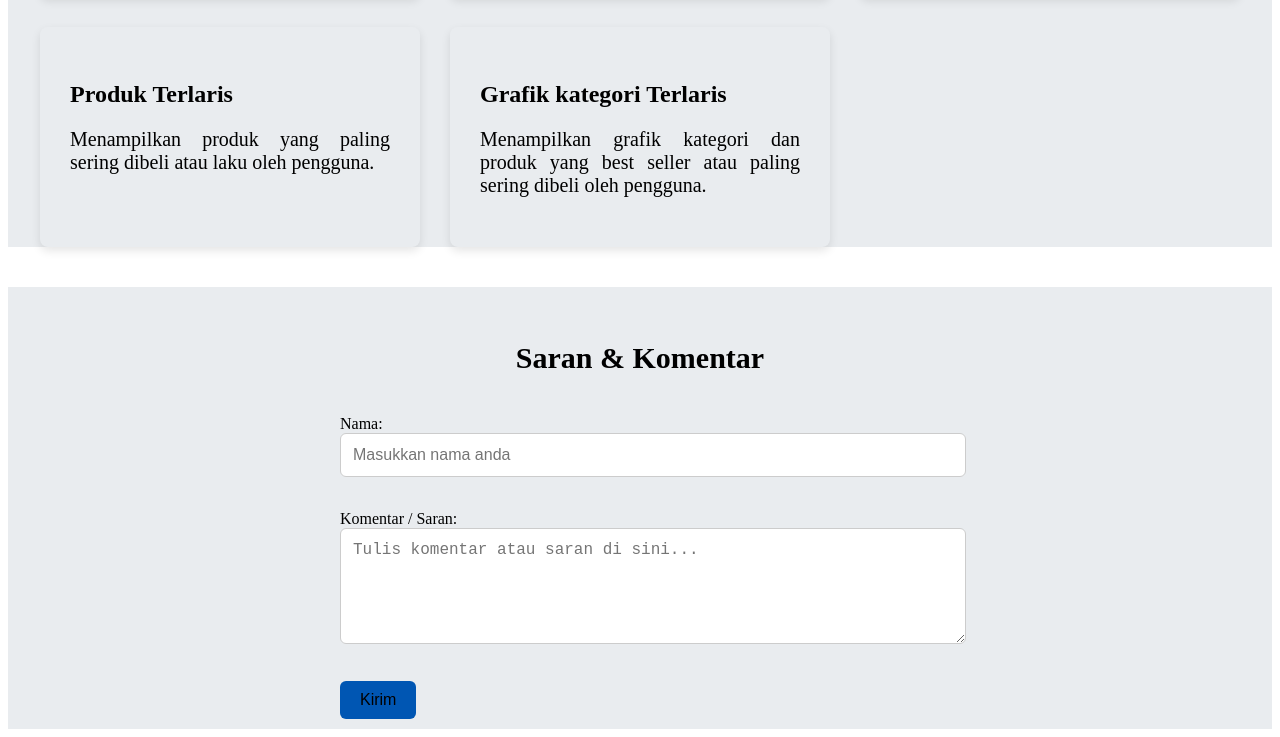
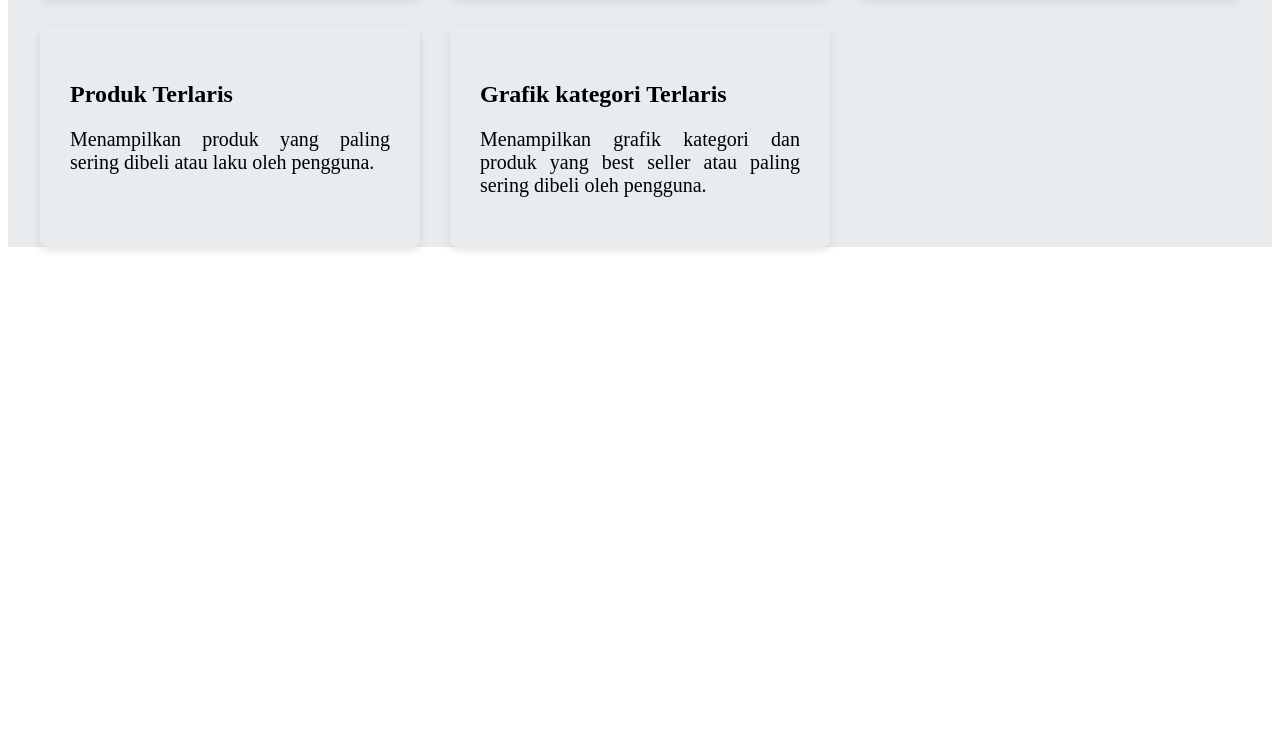
Before and after one commit to mukhlisin24/Biodatadiri, a plain HTML site: page index.html in a window 1280 px wide. Shown: the part 1667-2404 px from the top of the page. After the commit the page ends 1922 px from the top, so only its background shows below. Drawn offline with Linux system fonts and the light colour scheme.

Commit message:
index.html

```diff
--- a/index.html
+++ b/index.html
@@ -92,20 +92,6 @@
             </div>
         </section>
 
-        <section id="saran" class="saran-section">
-            <div class="container">
-                <h2>Saran & Komentar</h2>
-                <form class="saran-form" method="get">
-                    <label for="nama">Nama:</label><br>
-                    <input type="text" id="nama" name="nama" placeholder="Masukkan nama anda"><br><br>
-
-                    <label for="komentar">Komentar / Saran:</label><br>
-                    <textarea id="komentar" name="komentar" rows="5" placeholder="Tulis komentar atau saran di sini..."></textarea><br><br>
-
-                    <button type="submit">Kirim</button>
-                </form>
-            </div>
-        </section>
     </div>
 </body>
 </html>
```
